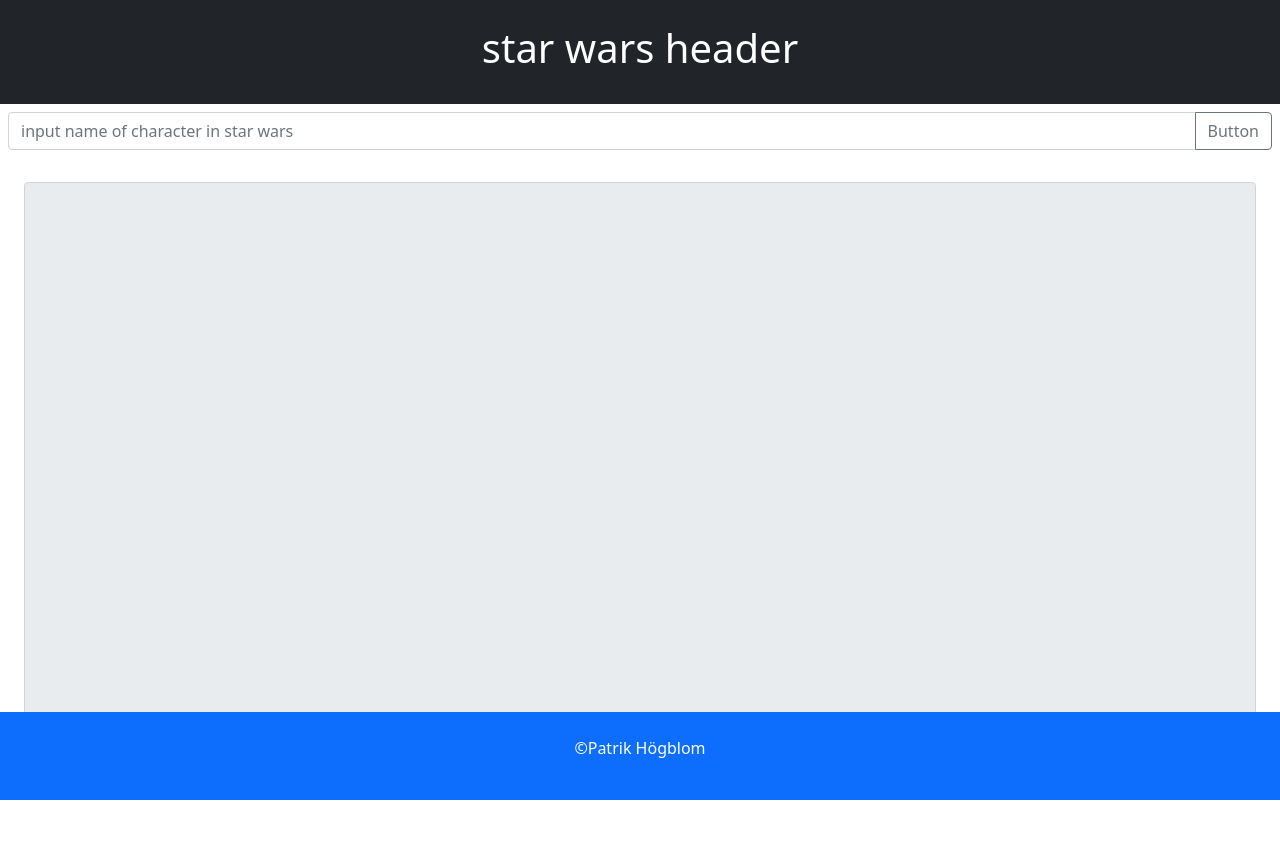
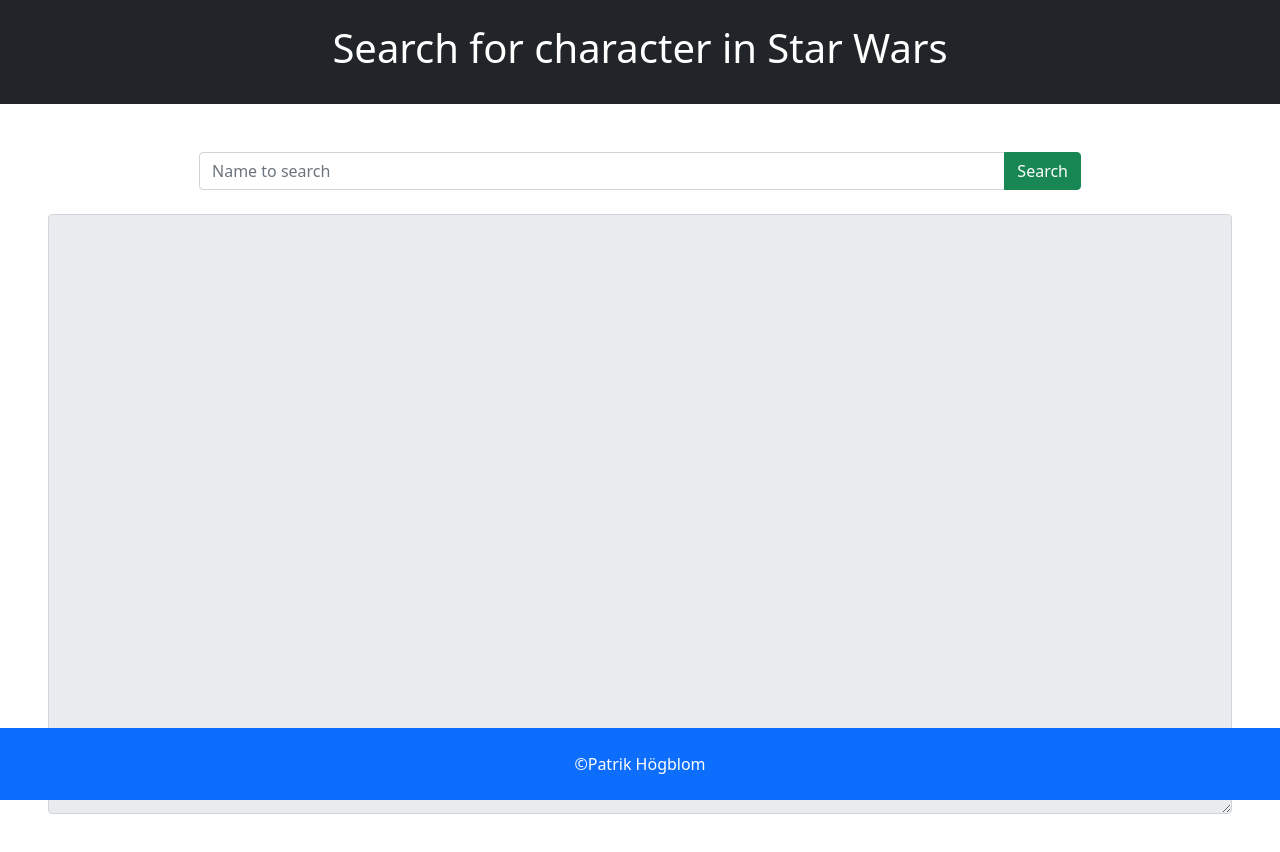
Before and after one commit to PatrikHogblom/Exercise10Lexicon_API, a plain HTML site: page Exercise1_StarWarsBiometrics/index.html in a window 1280 px wide. Drawn offline with nearby package versions, Linux system fonts and the light colour scheme.

Commit message:
centered the input field and changed the search button

```diff
--- a/Exercise1_StarWarsBiometrics/index.html
+++ b/Exercise1_StarWarsBiometrics/index.html
@@ -13,13 +13,13 @@
 <body>
 
     <header class="bg-dark text-white text-center p-4">
-        <h1>star wars header</h1>
+        <h1>Search for character in Star Wars</h1>
     </header>
 
-    <main class="mb-5 pb-5">
-        <div class="input-group p-2">
-            <input type="text" class="form-control" placeholder="input name of character in star wars" id="inputName">
-            <button class="btn btn-outline-secondary" type="button" id="inputName-btn">Button</button>
+    <main class="mb-5 p-5 row d-flex justify-content-center">
+        <div class="input-group w-75">
+            <input type="text" class="form-control" placeholder="Name to search" id="inputName">
+            <button class="btn btn-success" type="button" id="inputName-btn">Search</button>
         </div>
         <div class="form-floating m-4">
             <textarea class="form-control" id="outputInfo" rows="5" placeholder="text1" readonly></textarea>
@@ -28,10 +28,10 @@
     </main>
 
     <footer class="bg-primary text-center text-white fixed-bottom">
-        <p class="p-4">&copy;Patrik Högblom</p>
+        <p class="m-4">&copy;Patrik Högblom</p>
     </footer>
 
     <script src="https://cdn.jsdelivr.net/npm/bootstrap@5.0.2/dist/js/bootstrap.bundle.min.js" integrity="sha384-MrcW6ZMFYlzcLA8Nl+NtUVF0sA7MsXsP1UyJoMp4YLEuNSfAP+JcXn/tWtIaxVXM" crossorigin="anonymous"></script>
-    <script src="javaScript/starWars.js"></script>
+    <script src="starWars.js"></script>
 </body>
 </html>
```
Also changed, not shown: Exercise1_StarWarsBiometrics/starWars.js (renamed from Exercise1_StarWarsBiometrics/javaScript/starWars.js), Exercise1_StarWarsBiometrics/style.css (line endings or trailing spaces).
